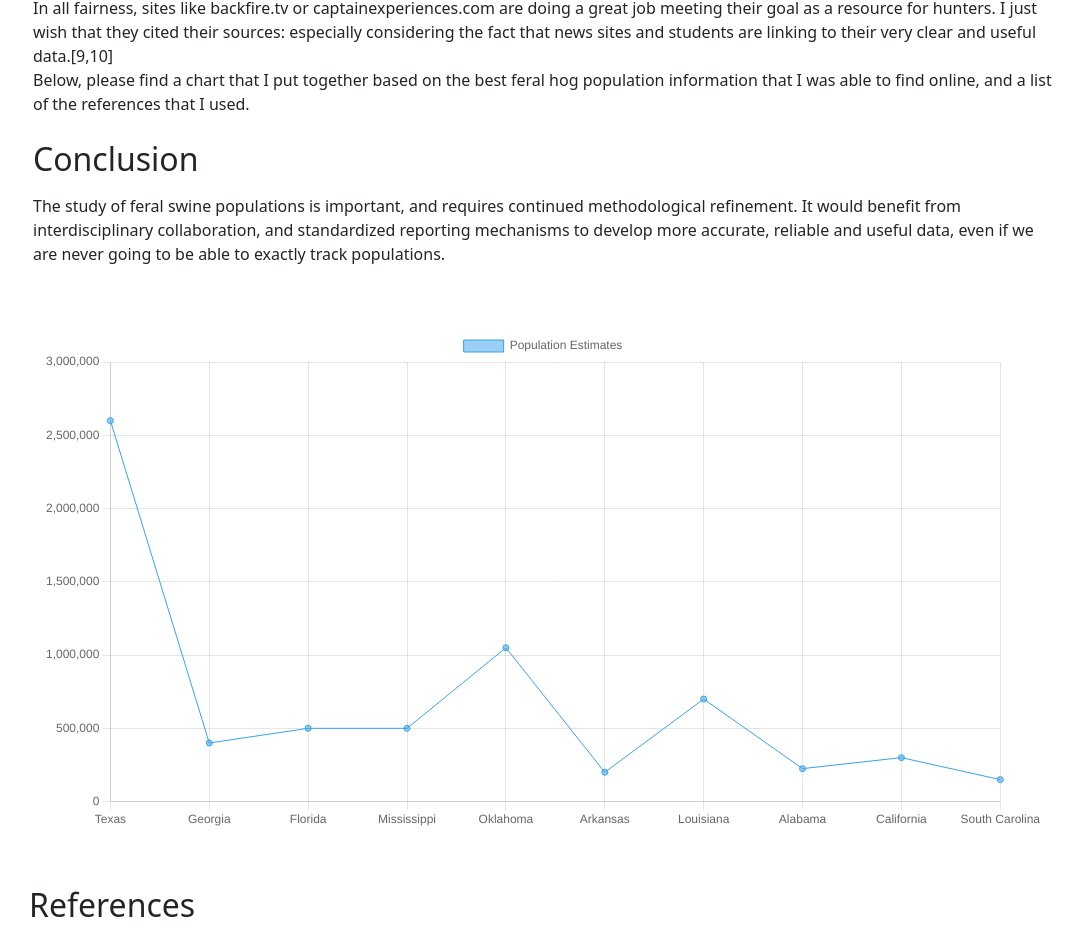
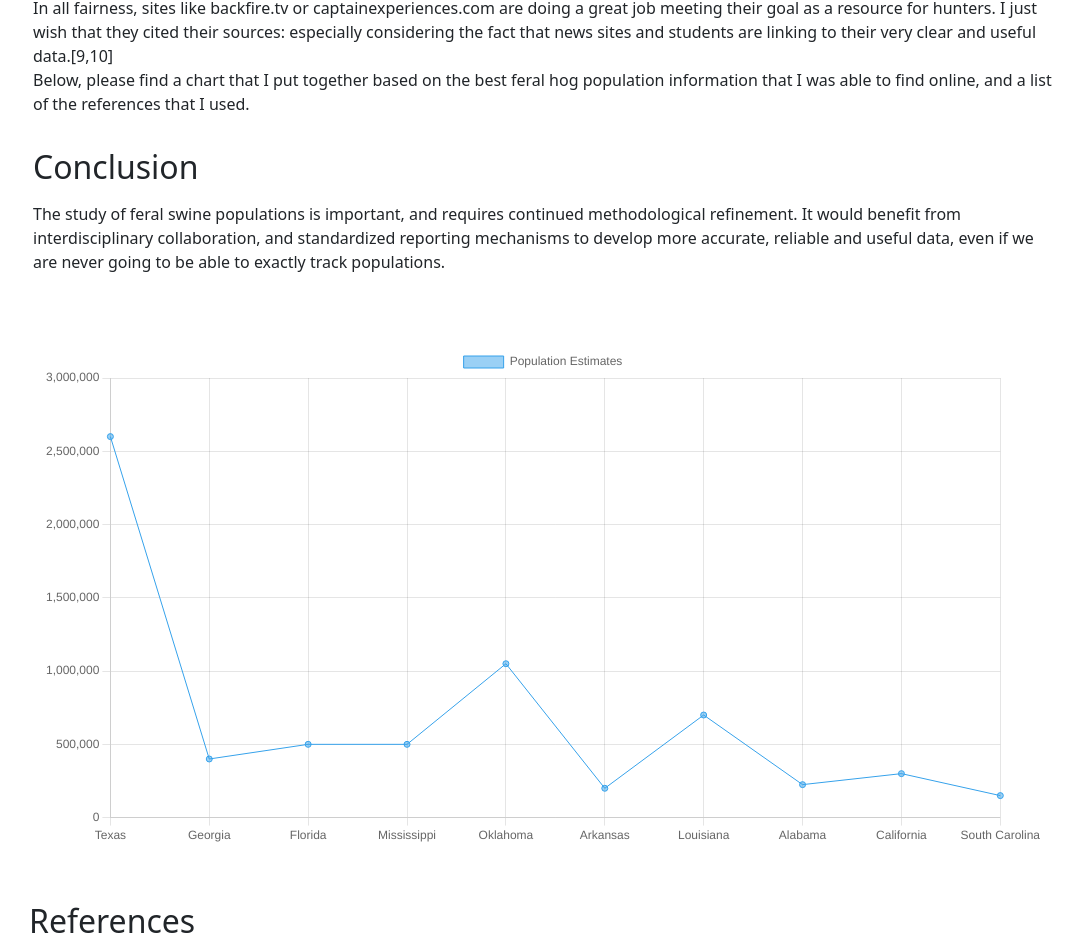
Before and after one commit to scotcorm/xmlDataProject, a website: page index.html in a window 1280 px wide. Shown: the part 1671-2611 px from the top of the page, without its empty margins (97-1180 px from the left). Drawn offline with nearby package versions, Linux system fonts and the light colour scheme.

Commit message:
conclusion

```diff
--- a/index.html
+++ b/index.html
@@ -184,7 +184,7 @@
           </div>
         </div>
 
-        <div class="album">
+        <div class="album py-2">
           <div class="container">
             <div class="px-5 pb-2 mx-auto h2">Conclusion</div>
             <p class="px-5 pb-5 mx-auto">
```
